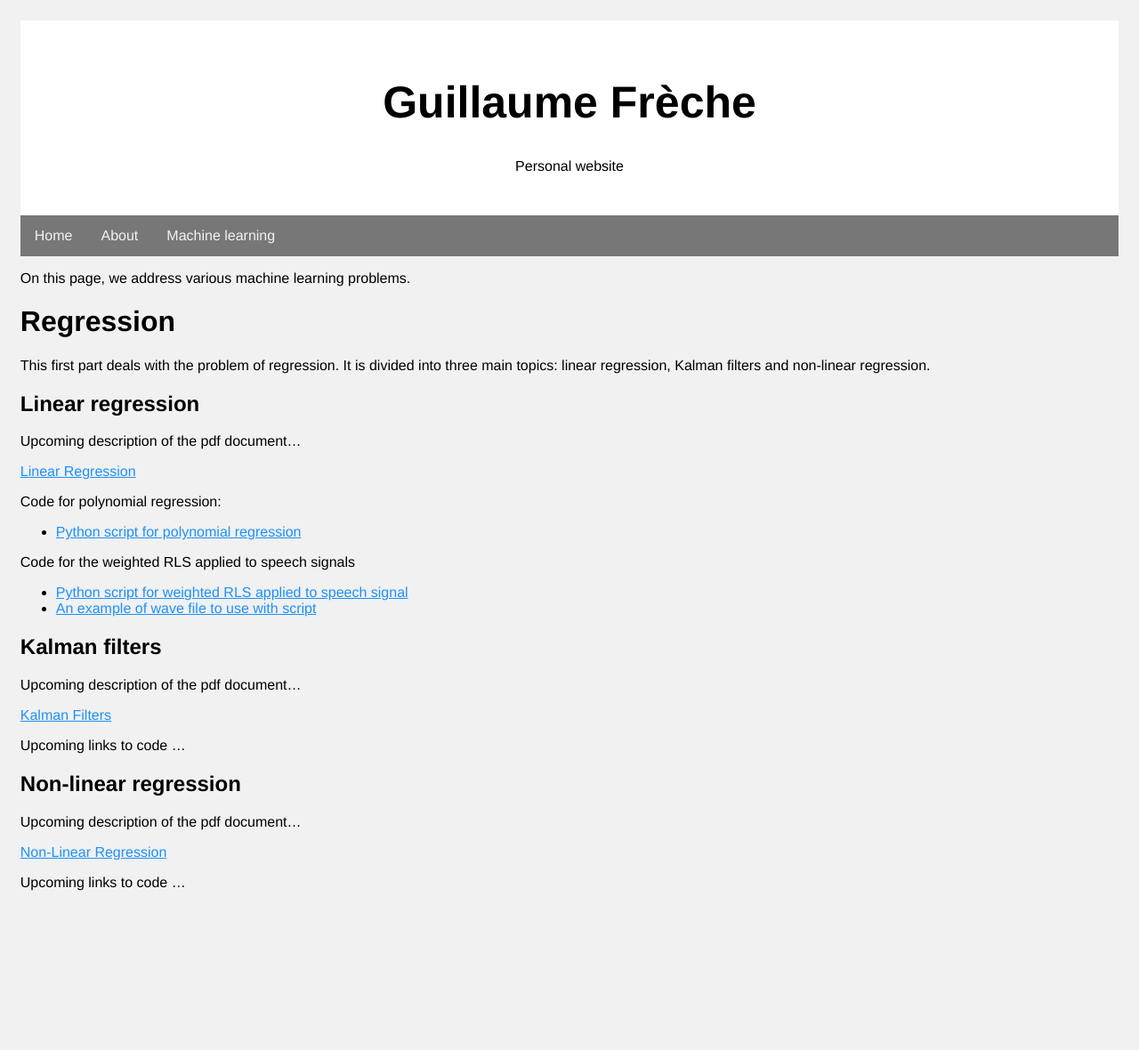
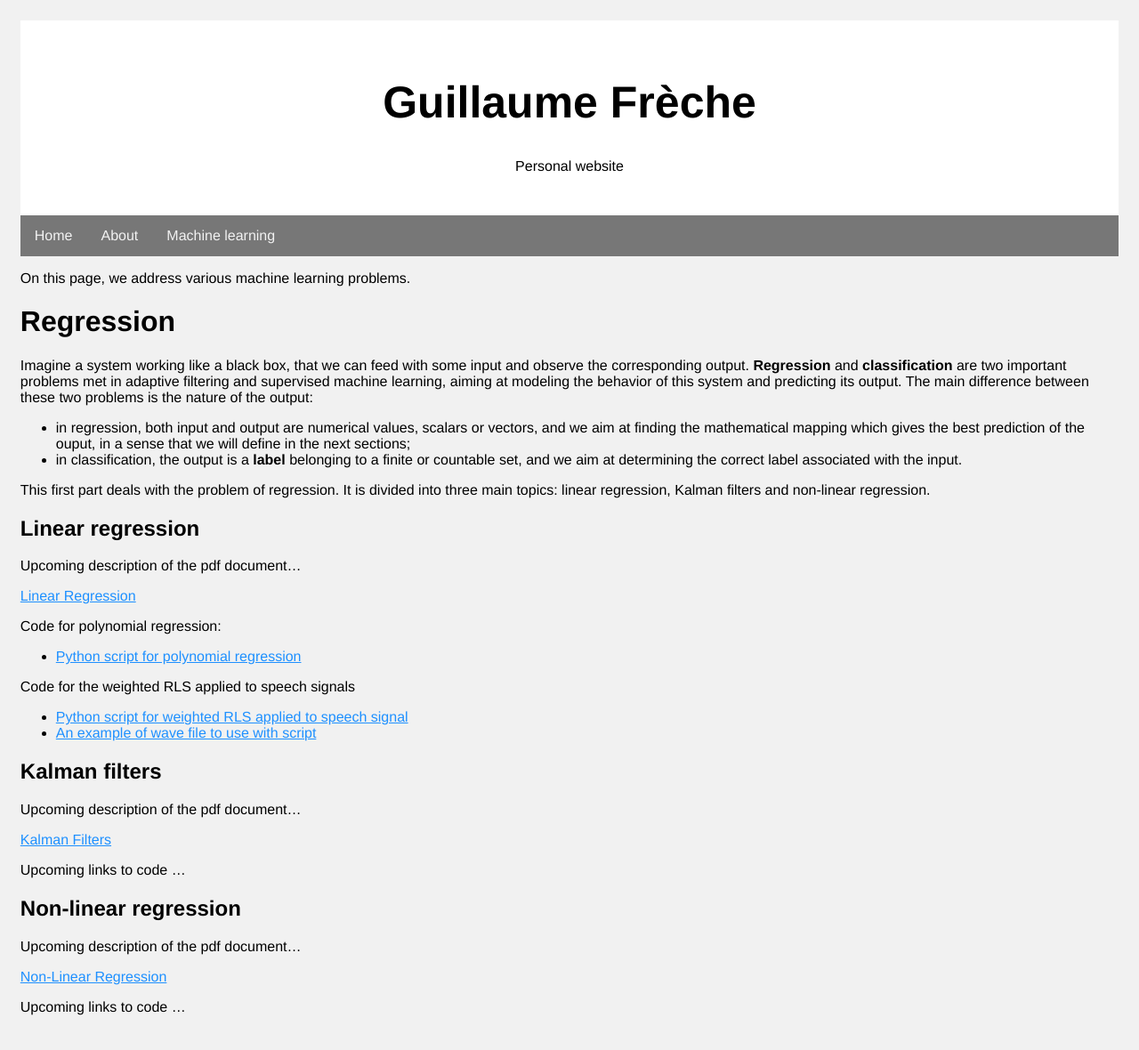
Before and after one commit to grfreche/grfreche.github.io, a Jekyll site: the page built from machine_learning.md, in a window 1280 px wide. Shown: the whole page at 89% size. Built offline with Jekyll 4.4.1, drawn with Linux system fonts in a browser that asks for light colours; before the commit the page ends 1040 px from its top, so only the background shows below that.

Commit message:
Update machine_learning.md

```diff
--- a/machine_learning.md
+++ b/machine_learning.md
@@ -7,6 +7,21 @@ permalink: /machine_learning/
 On this page, we address various machine learning problems.
 
 # Regression
+
+Imagine a system working like a black box,
+that we can feed with some input and observe the corresponding output.
+**Regression** and **classification** are two important problems
+met in adaptive filtering and supervised machine learning,
+aiming at modeling the behavior of this system and predicting its output.
+The main difference between these two problems is the nature of the output:
+* in regression, both input and output are numerical values,
+scalars or vectors, and we aim at finding the mathematical mapping
+which gives the best prediction of the ouput,
+in a sense that we will define in the next sections;
+* in classification, the output is a **label**
+belonging to a finite or countable set,
+and we aim at determining the correct label associated with the input.
+
 
 This first part deals with the problem of regression.
 It is divided into three main topics: linear regression, Kalman filters and non-linear regression.
```
